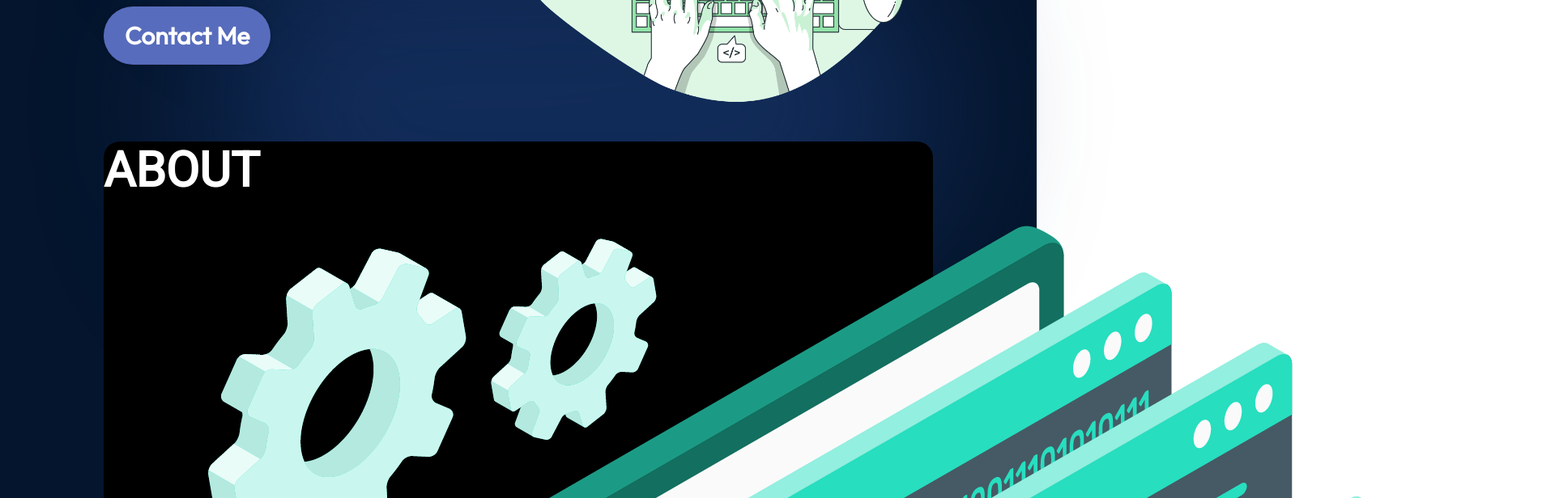
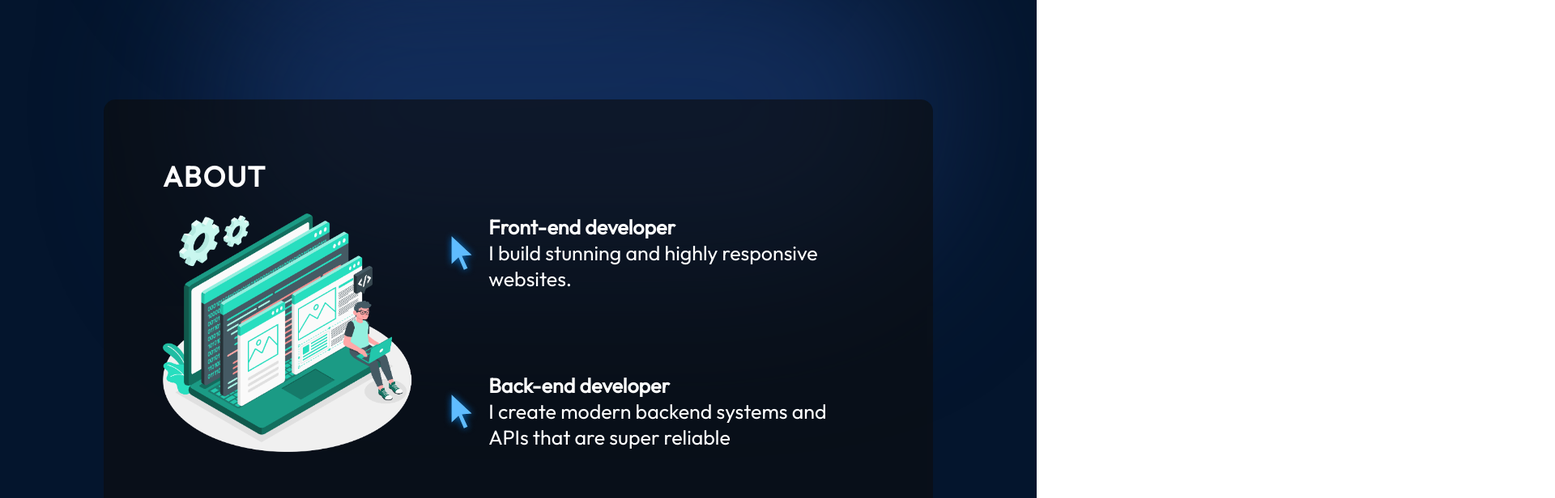
Before and after one commit to Makcollins/mak-portfolio, a React (Vite) app: page / in a window 1280 px wide. Shown: the part 460-1076 px from the top of the page at 81% size, 1920 px wide, since content can reach past the window. Built offline with nearby package versions, Linux system fonts and the light colour scheme.

Commit message:
added About section

```diff
--- a/src/components/About/About.jsx
+++ b/src/components/About/About.jsx
@@ -1,33 +1,39 @@
 import React from 'react';
-import { aboutImage } from '../../utils';
+import { aboutImage, cursorIcon } from '../../utils';
 import styles from './About.module.css';
 
 const About = () => {
     return (
-    <section className={styles.container}>
-        <div className={styles.imageContainer}>
-            <h1 className={styles.about}>ABOUT</h1>
-            <img src={aboutImage()} alt="" />
-        </div>
+        <section className={styles.container} id='about'>
+            <h1 className={styles.title}>ABOUT</h1>
             <div className={styles.content}>
-            <div className={styles.developer}>
-                <h2 className={styles.devTitle}>
+                <img src={aboutImage()} alt="" className={styles.aboutImg} />
+                <ul className={styles.aboutItems}>
+                    <li className={styles.aboutItem}>
+                        <img src={cursorIcon()} alt="" />
+                        <div className={styles.aboutItemText}>
+                            <h3 className={styles.devTitle}>
                                 Front-end developer
-                </h2>
+                            </h3>
                             <p className={styles.description}>
-                    I am a front-end developer specializing in
-                    creating visually appealing and responsive websites.
+                                I build stunning and highly responsive websites.
                             </p>
                         </div>
-            <div className={styles.developer}>
-                <h2 className={styles.devTitle}>
+                    </li>
+                    <li className={styles.aboutItem}>
+                        <img src={cursorIcon()} alt="" />
+                        <div className={styles.aboutItemText}>
+                            <h3 className={styles.evTitle}>
                                 Back-end developer
-                </h2>
+                            </h3>
                             <p className={styles.description}>
-                    I develop back-end Systems and APIs.
+                                I create modern backend systems and APIs that are super reliable
                             </p>
                         </div>
+                    </li>
+                </ul>
             </div>
+
         </section>
     )
 }
--- a/src/components/About/About.module.css
+++ b/src/components/About/About.module.css
@@ -2,38 +2,100 @@
 
 .container {
     position: relative;
-    display: flex;
-    align-items: center;
-    justify-content: space-between;
-    margin-top: 49px;
+    margin-top: 129px;
+    padding: 73px;
     z-index: 1;
     margin-left: 10%;
     margin-right: 10%;
-    background: black;
-    border-radius: 20px;
+    background: rgba(12,12,12, 0.6);
+    border-radius: 15px;
+}
+.title{
+    color: var(--color-text);
+    font-size: 35px;
+    font-weight: 700;
+    letter-spacing: 1.75px;
+    text-transform: uppercase;
 }
 
-.imgContainer {
+.content {
+    display: flex;
+    flex-direction: row;
+    align-items: center;
+}
+.aboutImg {
+    width: 35%;
+    z-index: 1;
+
+    animation-name: floating;
+    animation-duration: 3s;
+    animation-iteration-count: infinite;
+    animation-timing-function:ease-in-out;
+}
+@keyframes floating {
+    0% {
+        transform: translate(0,0px);
+    }
+    50% {
+        transform: translate(0, 10px);
+    }
+    100% {
+        transform: translate(0, 0px);
+    }
+ }
+
+ .aboutItems{
+    color: var(--color-text);
     display: flex;
     flex-direction: column;
-    align-items: flex-start;
-    color: var(--color-text);
-    z-index: 1;
-}
-.about{
-    font-size: 60px;
-    font-weight: 900;
-    margin-bottom: 33px;
-    font-family: var(--font-roboto);
-    background: linear-gradient(90deg, rgba(255,255,255,1) 70%,
-     rgba(255,255,255,0) 120%);
-     -webkit-text-fill-color: transparent;
-     -webkit-background-clip: text;
-}
-.content {
+    gap: 50px;
+ }
+
+ .aboutItem {
     display: flex;
-    flex-direction: column;
-    align-items: flex-start;
-    color: var(--color-text);
-    z-index: 1;
-}
+    flex-direction: row;
+    align-items: center;
+    border-radius: 20px;
+    list-style: none;
+    padding: 25px;
+    background-image: linear-gradient(90deg,
+    rgba(165,215,232, 0.42) 0%,
+    rgba(255,255,255, 0) 100%);
+    background-size: 0 100%;
+ }
+
+ .aboutItem:hover {
+    background-size: 100% 100%;
+    background-repeat: no-repeat;
+    transition: 0.5s;
+ }
+
+ .aboutItem h3{
+    font-size: 25px;
+    font-weight: 600;
+ }
+
+ .aboutItem p{
+    font-size: 25px;
+ }
+
+ @media screen and (max-width: 830px) {
+    .container {
+        background-color: transparent;
+        padding-left: 0;
+        padding-right: 0;
+    }
+    .content {
+        flex-direction: column;
+    }
+    .aboutImg{
+        display: none;
+    }
+    .aboutItems{
+        margin-top: 29px;
+    }
+    .aboutItem {
+        padding-left: 0;
+        padding-right: 0;
+    }
+ }
--- a/src/components/Hero/Hero.jsx
+++ b/src/components/Hero/Hero.jsx
@@ -6,9 +6,9 @@ const Hero = () => {
   return (
     <section className={styles.container}>
         <div className={styles.content}>
-            <h1 className={styles.title}>Hi, I'm Collins</h1>
-            <p className={styles.description}>I am a full-stack developer with expertise in React and NodeJS.
-                Reach out if you'd like to learn more!
+            <h1 className={styles.title}>Hey There! I'm Collins</h1>
+            <p className={styles.description}>I enjoy creating beautiful web applications.
+              If you're interested in learning more, feel free to reach out--I'd love to connect!
             </p>
             <a href="mailto:makcollins16@gmail.com" className={styles.contactBtn}>Contact Me</a>
         </div>
--- a/src/components/Hero/Hero.module.css
+++ b/src/components/Hero/Hero.module.css
@@ -18,7 +18,7 @@
     z-index: 1;
 }
 .title {
-    font-size: 72px;
+    font-size: 36px;
     font-weight: 900;
     margin-bottom: 33px;
     font-family: var(--font-roboto);
@@ -29,7 +29,7 @@
 }
 
 .description {
-    font-size: 30px;
+    font-size: 24px;
     font-family: var(--font-roboto);
     margin-bottom: 52px;
 }
@@ -46,7 +46,7 @@
 }
 
 .heroImg {
-    width: 50%;
+    width: 35%;
     z-index: 1;
 
     animation-name: floating;
--- a/src/index.css
+++ b/src/index.css
@@ -4,3 +4,7 @@
   padding: 0;
   font-family: "Outfit", Arial, Helvetica, sans-serif;
 }
+
+html {
+  scroll-behavior: smooth;
+}
--- a/src/utils.js
+++ b/src/utils.js
@@ -13,3 +13,6 @@ export const heroImage = () => {
 export const aboutImage = () => {
     return new URL(`/assets/about/aboutImage.png`, import.meta.url).href;
 }
+export const cursorIcon = () => {
+    return new URL(`/assets/about/cursorIcon.png`, import.meta.url).href;
+}
```
Lines whose indentation alone changed are shown as unchanged.
